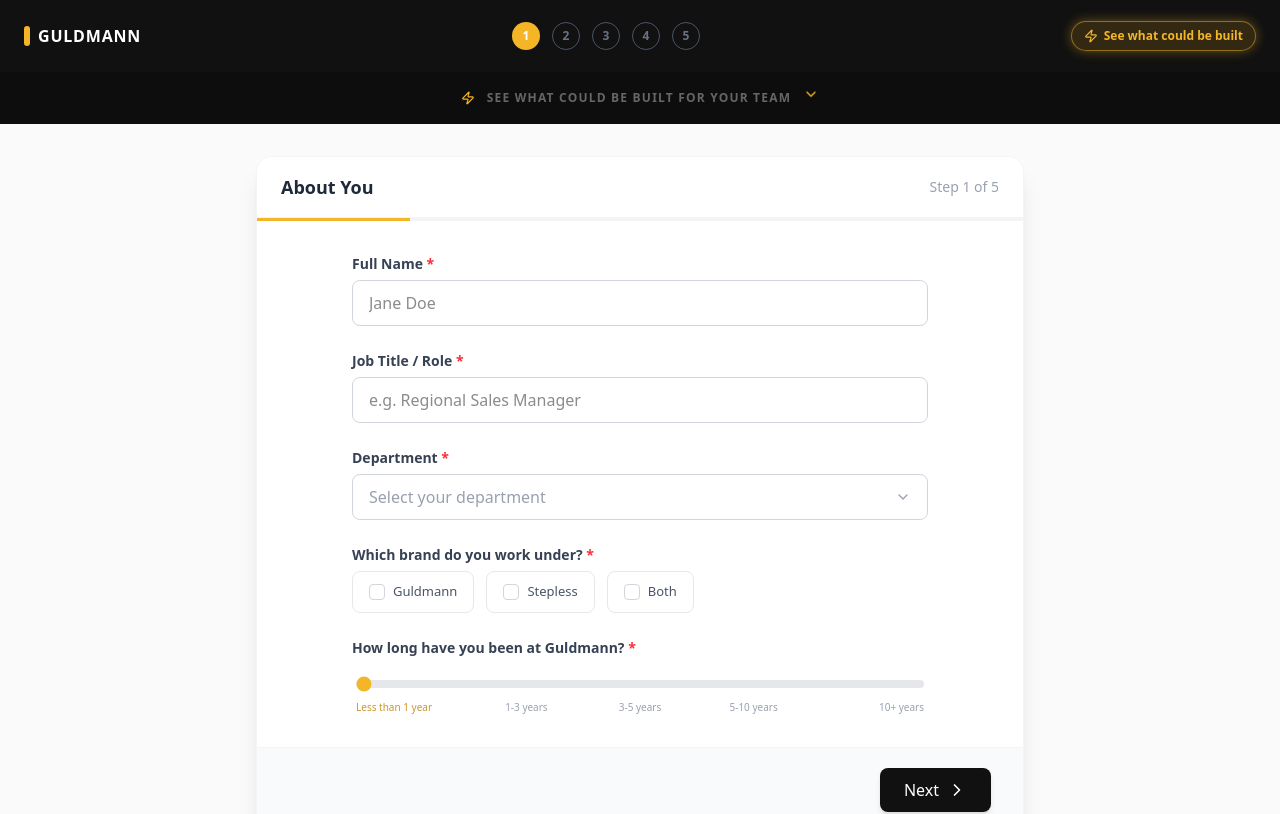
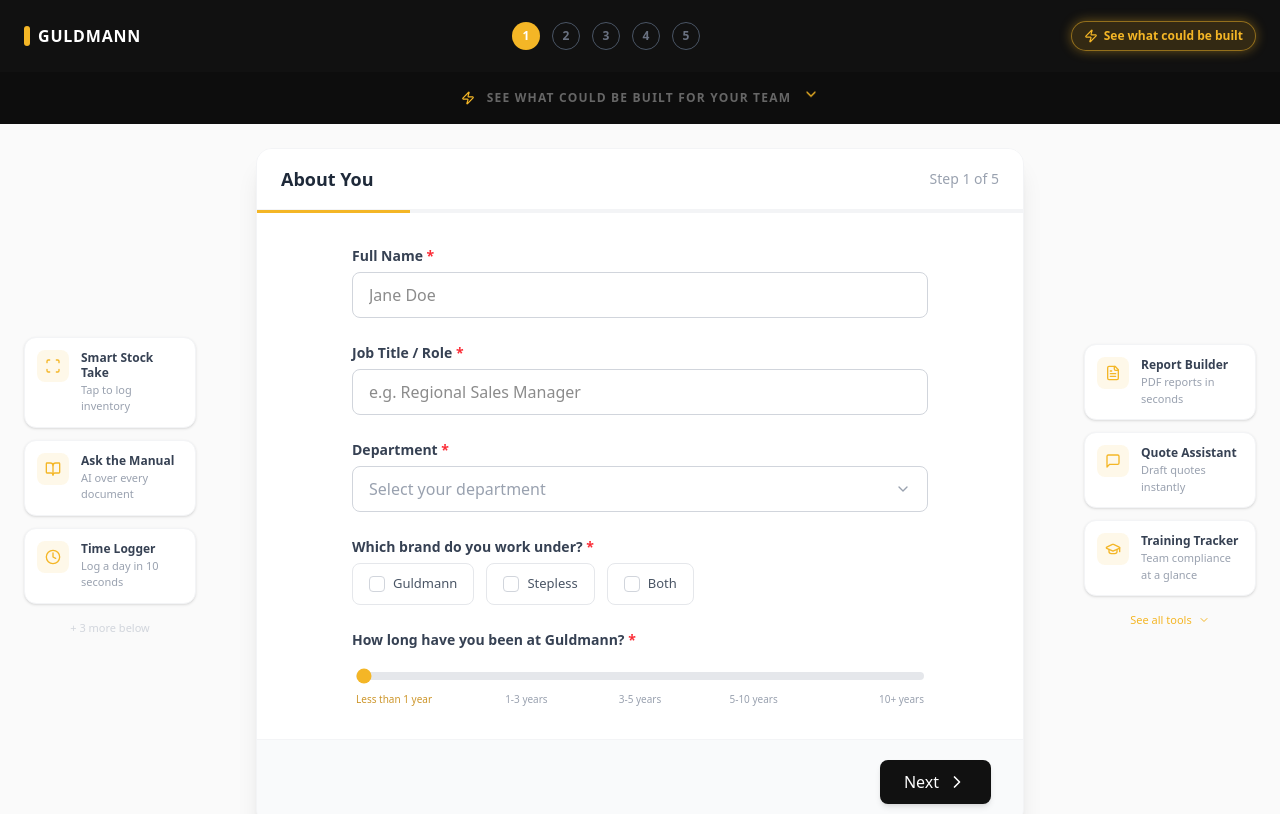
Before and after one commit to JoshOsborne1/josho-portfolio, a Next.js app: page /form in a window 1280 px wide. Shown: the top 814 px of the page. Built offline with nearby package versions, Linux system fonts and the light colour scheme.

Commit message:
feat: tool preview panels flanking form on wide screens

```diff
--- a/src/app/form/page.tsx
+++ b/src/app/form/page.tsx
@@ -755,7 +755,42 @@
         </div>
 
         {/* Form Card Area (takes remaining viewport) */}
-        <main className="flex-1 flex flex-col items-center justify-center p-0 md:p-6 lg:p-8 flex-1 overflow-hidden">
+        <main className="flex-1 overflow-hidden flex items-stretch">
+
+          {/* Left sidebar - tool teasers (desktop only) */}
+          <div className="hidden xl:flex flex-col justify-center gap-3 px-6 py-8 w-[220px] shrink-0">
+            {[
+              { icon: <Scan className="w-4 h-4 text-[#F4B626]" />, name: 'Smart Stock Take', desc: 'Tap to log inventory' },
+              { icon: <BookOpen className="w-4 h-4 text-[#F4B626]" />, name: 'Ask the Manual', desc: 'AI over every document' },
+              { icon: <Clock className="w-4 h-4 text-[#F4B626]" />, name: 'Time Logger', desc: 'Log a day in 10 seconds' },
+            ].map(tool => (
+              <motion.div
+                key={tool.name}
+                initial={{ opacity: 0, x: -16 }}
+                animate={{ opacity: 1, x: 0 }}
+                transition={{ delay: 0.3 }}
+                onClick={() => document.getElementById('tools-section')?.scrollIntoView({ behavior: 'smooth' })}
+                className="flex items-start gap-3 p-3 rounded-xl bg-white border border-gray-100 shadow-sm cursor-pointer hover:border-[#F4B626]/40 hover:shadow-md transition-all group"
+              >
+                <div className="w-8 h-8 rounded-lg bg-[#F4B626]/10 flex items-center justify-center shrink-0 group-hover:bg-[#F4B626]/20 transition-colors">{tool.icon}</div>
+                <div>
+                  <div className="text-[12px] font-semibold text-gray-700 leading-tight">{tool.name}</div>
+                  <div className="text-[11px] text-gray-400 mt-0.5">{tool.desc}</div>
+                </div>
+              </motion.div>
+            ))}
+            <motion.div
+              initial={{ opacity: 0 }}
+              animate={{ opacity: 1 }}
+              transition={{ delay: 0.6 }}
+              className="text-[11px] text-gray-300 text-center pt-1"
+            >
+              + 3 more below
+            </motion.div>
+          </div>
+
+          {/* Center - the form */}
+          <div className="flex-1 flex flex-col items-center justify-center p-0 md:p-6 overflow-hidden">
           <div className="w-full max-w-3xl h-full md:h-auto md:max-h-full bg-white md:rounded-2xl shadow-none md:shadow-xl border-0 md:border border-gray-100 flex flex-col overflow-hidden">
 
             {/* Slim Card Header */}
@@ -1295,6 +1330,41 @@
             </div>
 
           </div>
+          </div>
+
+          {/* Right sidebar - CTA teaser (desktop only) */}
+          <div className="hidden xl:flex flex-col justify-center gap-3 px-6 py-8 w-[220px] shrink-0">
+            {[
+              { icon: <FileText className="w-4 h-4 text-[#F4B626]" />, name: 'Report Builder', desc: 'PDF reports in seconds' },
+              { icon: <MessageSquare className="w-4 h-4 text-[#F4B626]" />, name: 'Quote Assistant', desc: 'Draft quotes instantly' },
+              { icon: <GraduationCap className="w-4 h-4 text-[#F4B626]" />, name: 'Training Tracker', desc: 'Team compliance at a glance' },
+            ].map(tool => (
+              <motion.div
+                key={tool.name}
+                initial={{ opacity: 0, x: 16 }}
+                animate={{ opacity: 1, x: 0 }}
+                transition={{ delay: 0.3 }}
+                onClick={() => document.getElementById('tools-section')?.scrollIntoView({ behavior: 'smooth' })}
+                className="flex items-start gap-3 p-3 rounded-xl bg-white border border-gray-100 shadow-sm cursor-pointer hover:border-[#F4B626]/40 hover:shadow-md transition-all group"
+              >
+                <div className="w-8 h-8 rounded-lg bg-[#F4B626]/10 flex items-center justify-center shrink-0 group-hover:bg-[#F4B626]/20 transition-colors">{tool.icon}</div>
+                <div>
+                  <div className="text-[12px] font-semibold text-gray-700 leading-tight">{tool.name}</div>
+                  <div className="text-[11px] text-gray-400 mt-0.5">{tool.desc}</div>
+                </div>
+              </motion.div>
+            ))}
+            <motion.div
+              initial={{ opacity: 0 }}
+              animate={{ opacity: 1 }}
+              transition={{ delay: 0.6 }}
+              onClick={() => document.getElementById('tools-section')?.scrollIntoView({ behavior: 'smooth' })}
+              className="flex items-center justify-center gap-1.5 text-[11px] text-[#F4B626] cursor-pointer hover:text-[#cd962b] transition-colors pt-1 font-medium"
+            >
+              See all tools <ChevronDown className="w-3 h-3" />
+            </motion.div>
+          </div>
+
         </main>
         <div
           onClick={() => document.getElementById('tools-section')?.scrollIntoView({ behavior: 'smooth' })}
```
